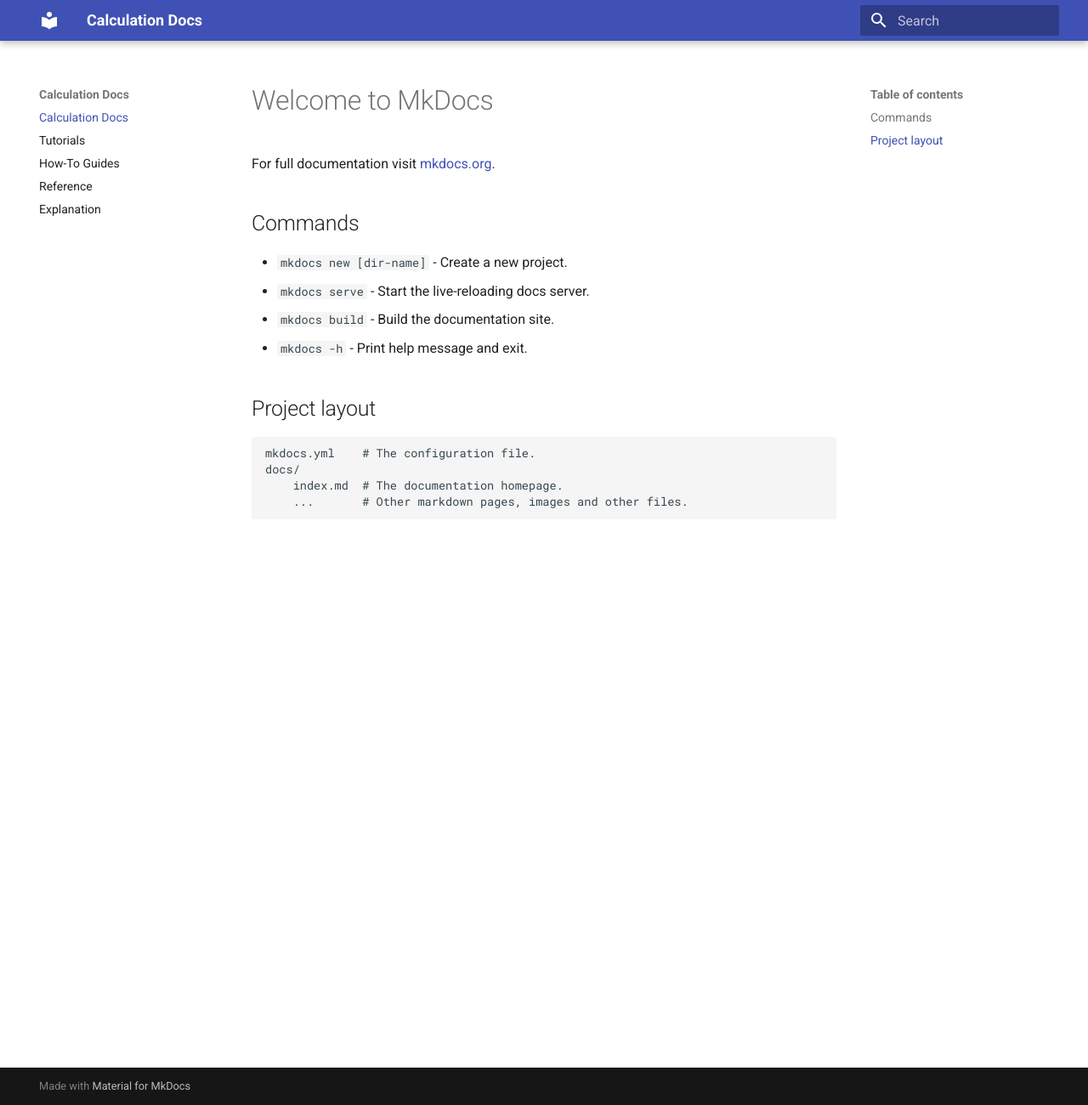
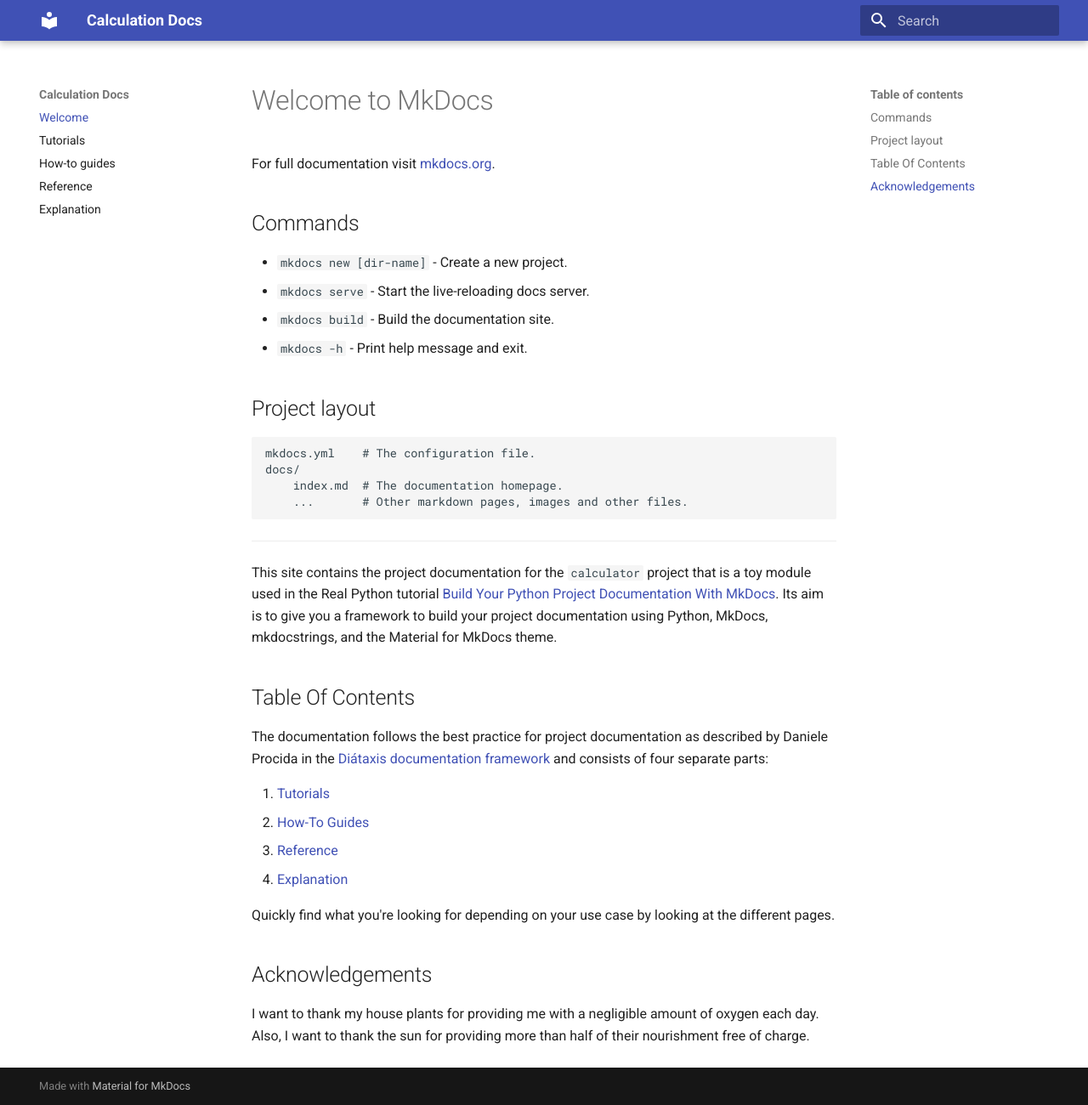
Before and after one commit to tomasurdiales/DataScienceCookBook, an MkDocs documentation site: the page built from docs/index.md, in a window 1280 px wide and 1300 px high. Shown: the whole window at 85% size. Built offline with MkDocs 1.6.1 and Material for MkDocs 9.7.7, drawn with Linux system fonts in a browser that asks for light colours.

Commit message:
Enhance project documentation with new sections and improved navigation

```diff
--- a/docs/index.md
+++ b/docs/index.md
@@ -15,3 +15,36 @@
     docs/
         index.md  # The documentation homepage.
         ...       # Other markdown pages, images and other files.
+
+---
+
+This site contains the project documentation for the
+`calculator` project that is a toy module used in the
+Real Python tutorial
+[Build Your Python Project Documentation With MkDocs](
+    https://realpython.com/python-project-documentation-with-mkdocs/).
+Its aim is to give you a framework to build your
+project documentation using Python, MkDocs,
+mkdocstrings, and the Material for MkDocs theme.
+
+## Table Of Contents
+
+The documentation follows the best practice for
+project documentation as described by Daniele Procida
+in the [Diátaxis documentation framework](https://diataxis.fr/)
+and consists of four separate parts:
+
+1. [Tutorials](tutorials.md)
+2. [How-To Guides](how-to-guides.md)
+3. [Reference](reference.md)
+4. [Explanation](explanation.md)
+
+Quickly find what you're looking for depending on
+your use case by looking at the different pages.
+
+## Acknowledgements
+
+I want to thank my house plants for providing me with
+a negligible amount of oxygen each day. Also, I want
+to thank the sun for providing more than half of their
+nourishment free of charge.
--- a/mkdocs.yml
+++ b/mkdocs.yml
@@ -4,8 +4,8 @@
   name: "material"
 
 nav:
-  - Calculation Docs: index.md
+  - Welcome: index.md
   - tutorials.md
-  - How-To Guides: how-to-guides.md
+  - How-to guides: how-to-guides.md
   - reference.md
   - explanation.md
```
Also changed, not shown: docs/explanation.md (+15 -0 lines), docs/how-to-guides.md (+40 -0 lines), docs/reference.md (+4 -0 lines), docs/tutorials.md (+16 -0 lines).
